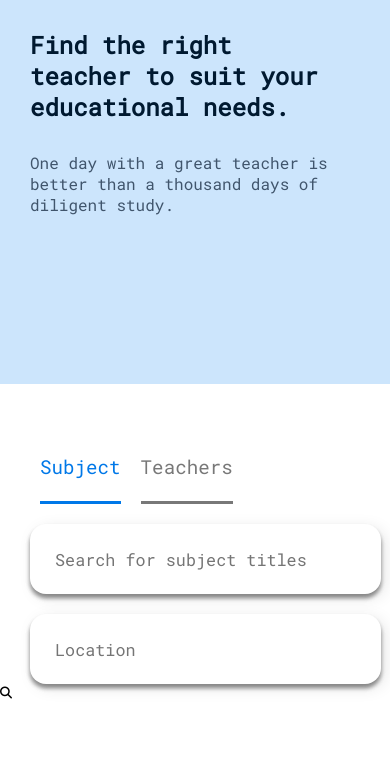
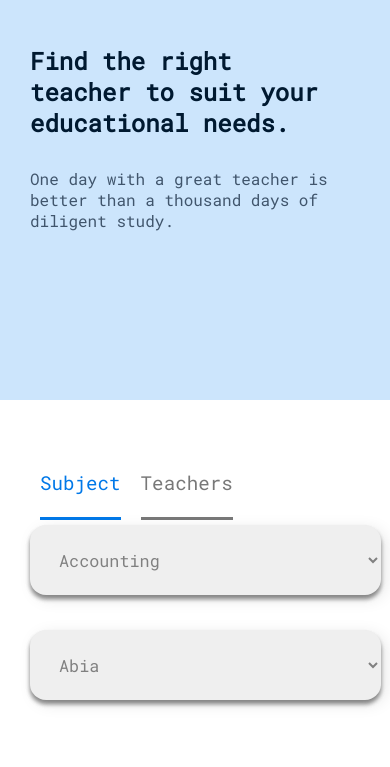
Before and after one commit to bari-d1/outlink, a plain HTML site: page index.html in a window 390 px wide. Shown: the part 77-844 px from the top of the page. Drawn offline with Linux system fonts and the light colour scheme.

Commit message:
searching

```diff
--- a/index.html
+++ b/index.html
@@ -5,8 +5,7 @@
     <meta charset="UTF-8">
     <meta name="viewport" content="width=device-width, initial-scale=1.0">
     <link rel="stylesheet" href="style.css">
-    <link href="https://fonts.googleapis.com/css2?family=Roboto+Mono&display=swap" rel="stylesheet">
-    <link rel="stylesheet" href="path/to/font-awesome/css/font-awesome.min.css">
+    <link href="https://fonts.googleapis.com/css2?family=Roboto+Mono&display=swap" rel="stylesheet">s
     <title>Outlink</title>
 </head>
 
@@ -34,20 +33,16 @@
                     <li id="search-subject" class="search-subject">Subject</li>
                     <li id="search-teachers" class="search-teachers">Teachers </li>
                 </ul>
-                <div class="search-subject-bar">
-                    <input type="text" id="search-subject-bar-input" class="search-subject-bar-input" placeholder="Search for subject titles">
-                    <!-- <div class="search-subject-results"></div> -->
+                <div class="search-subject-bar dropdown">
+                    <select type="text" id="search-subject-bar-input" class="search-subject-bar-input dropbtn search-subject-results " placeholder="Search for subject titles">Search for subject titles</select>
                 </div>
                 <div class="search-teachers-bar">
                     <input type="text" class="search-teacher-bar-input" placeholder="Search for names of teachers">
                     <div class="search-teachers-results"></div>
                 </div>
-                <div class="search-location-bar">
-                    <input type="text" class="search-location-bar-input" placeholder="Location">
-
-                    <div class="location-results"></div>
+                <div class="search-location-bar dropdown">
+                    <select type="text" class="search-location-bar-input dropbtn search-location-results" placeholder="Location"></select>
                 </div>
-                <i class="fa fa-search" aria-hidden="true"></i>
             </div>
             <div class="search-right">
                 <img class="teacher" src="teacher.png" alt="teacher">
--- a/script.js
+++ b/script.js
@@ -5,12 +5,18 @@ let subjectList = ['Mathematics', 'Englsish Language', 'Physics', 'Chemistry', '
     'Marketing', 'Christain Religious Studies', 'Islamic Religious Studies', 'Graphic Design', 'Yoruba', 'Hausa', 'Igbo',
 ];
 const sortedSubjectList = subjectList.sort();
+let locationList = ['Abia', 'Abuja', 'Adamawa', 'Akwa-Ibom', 'Anambra', 'Bauchi', 'Bayelsa', 'Benue', 'Borno', 'Cross River', 'Delta', 'Eboyi',
+    'Edo', 'Ekiti', 'Enugu', 'Gombe', 'Imo', 'Jigawa', 'Kaduna', 'Kano', 'Katsina', 'Kebbi', 'Kogi', 'Kwara', 'Lagos', 'Nassarawa', 'Niger',
+    'Ogun', 'Ondo', 'Osun', 'Oyo', 'Plateau', 'Rivers', 'Sokoto', ' Taraba', 'Yobe', 'Zamfara'
+];
 
 const searchSubject = document.querySelector('.search-subject');
 const searchTeachers = document.querySelector('.search-teachers');
 const subjectSearchbar = document.querySelector('.search-subject-bar-input')
 const teacherSearchbar = document.querySelector('.search-teacher-bar-input')
 const locationBar = document.querySelector('.search-location-bar-input')
+const optionsContainer = document.querySelector('.search-subject-results');
+console.log(optionsContainer)
 
 
 const onSearchTeachers = () => {
@@ -35,14 +41,31 @@ searchSubject.addEventListener('click', onSearchSubject)
 
 const searchSubjectOptions = () => {
     for (let i = 0; i < subjectList.length; i++) {
-        let searchOptions = document.createElement('div');
+        let searchOptions = document.createElement('option');
+        searchOptions.text = searchOptions.value = sortedSubjectList[i];
+        // searchOptions.setAttribute('href', '#')
+        optionsContainer.add(searchOptions, 0);
         searchOptions.classList.add('search-subject-results');
-        subjectSearchbar.appendChild[searchOptions];
         console.log(searchOptions)
         searchOptions.innerHTML = sortedSubjectList[i]
-        document.body.appendChild(searchOptions);
+        subjectSearchbar.appendChild(searchOptions);
 
     }
 }
 
 searchSubjectOptions();
+
+const searchLocationsOptions = () => {
+    for (let i = 0; i < locationList.length; i++) {
+        let locationOptions = document.createElement('option');
+        locationOptions.text = locationOptions.value = locationList[i];
+        // searchOptions.setAttribute('href', '#')
+        locationBar.add(locationOptions, 0);
+        locationOptions.classList.add('search-subject-results');
+        console.log(locationOptions)
+        locationOptions.innerHTML = locationList[i]
+        locationBar.appendChild(locationOptions);
+
+    }
+}
+searchLocationsOptions();
--- a/style.css
+++ b/style.css
@@ -173,7 +173,8 @@
       border-bottom: solid 3px #787878;
   }
 
-  .search input {
+  .search input,
+  .search select {
       width: 80%;
       height: 90px;
       box-shadow: 0px 4px 4px rgba(0, 0, 0, 0.25), 0px 4px 4px rgba(0, 0, 0, 0.25), 4px 4px 16px rgba(0, 0, 0, 0.1);
@@ -280,7 +281,8 @@
       .search-type {
           font-size: 1.3rem;
       }
-      .search input {
+      .search input,
+      .search select {
           width: 90%;
           padding-left: 50px;
       }
@@ -335,7 +337,8 @@
       .subject-search-bar {
           margin-left: 30px;
       }
-      .search input {
+      .search input,
+      .search select {
           padding-left: 25px;
           margin-left: 30px;
           height: 70px;
@@ -378,3 +381,37 @@
           transform: scale(1);
       }
   }
+  /* .dropbtn {
+      padding: 16px;
+      font-size: 16px;
+      border: none;
+      cursor: pointer;
+  }
+   */
+  /* .dropdown {
+      position: relative;
+      display: inline-block;
+  } */
+
+  .dropdown-content {
+      display: none;
+      /* position: absolute; */
+      /* background-color: #f9f9f9; */
+      /* min-width: 160px; */
+      /* box-shadow: 0px 8px 16px 0px rgba(0, 0, 0, 0.2); */
+      z-index: 1;
+  }
+
+  .dropdown-content option {
+      color: grey;
+      padding: 12px 16px;
+      text-decoration: none;
+      display: block;
+  }
+
+  .dropdown:hover .dropdown-content {
+      display: block;
+  }
+  /* .dropdown:hover .dropbtn {
+      background-color: #3e8e41;
+  } */
```
